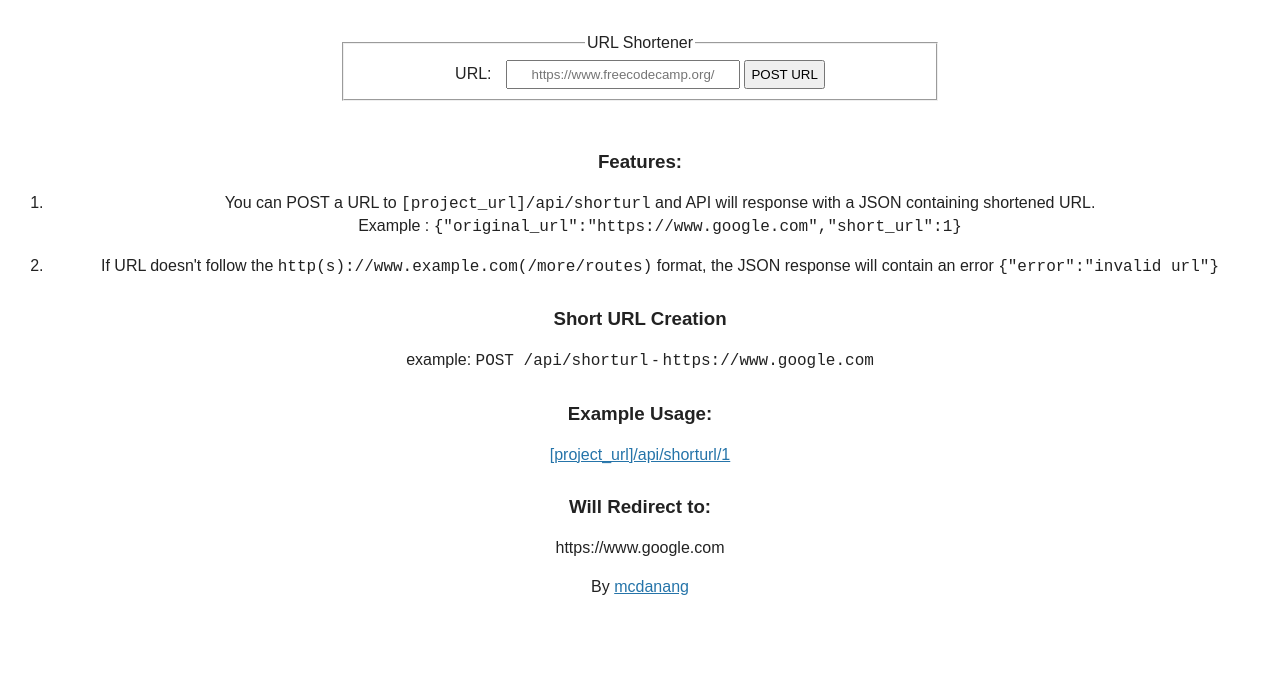
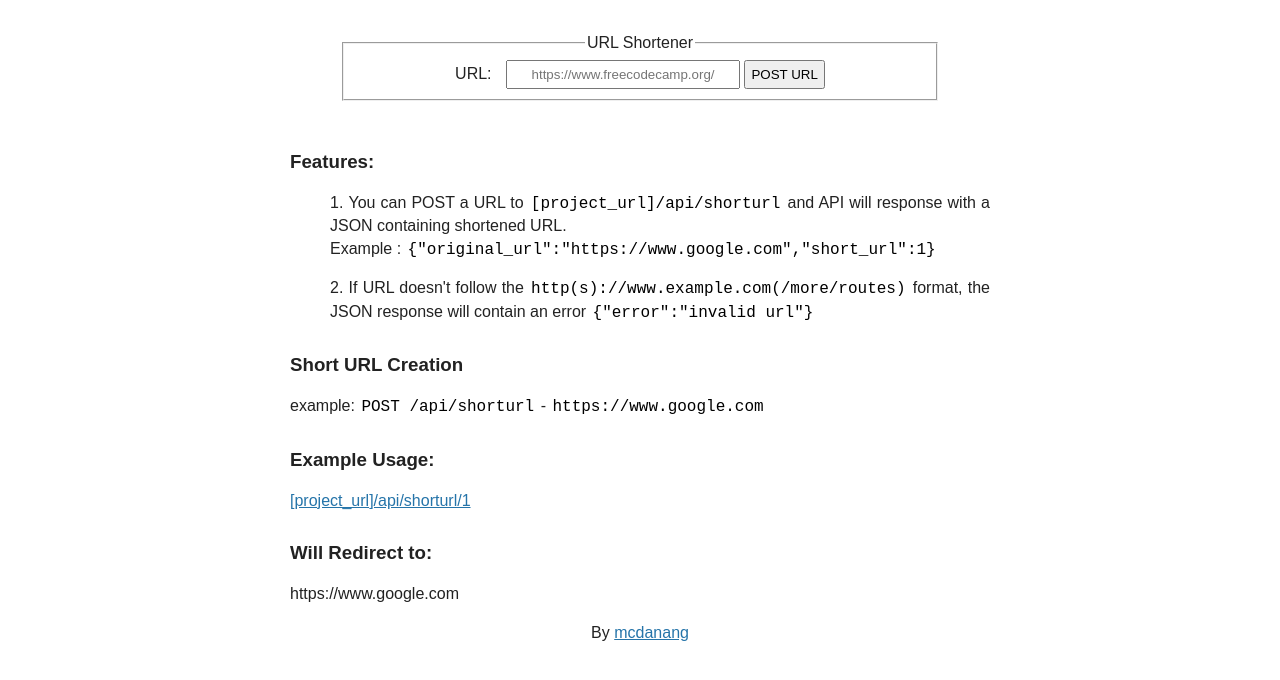
Before and after one commit to mcdanang/URL-Shortener-Microservice, a website: page views/index.html in a window 1280 px wide. Shown: the part 72-752 px from the top of the page. Drawn offline with Linux system fonts and the light colour scheme.

Commit message:
Update style.css

```diff
--- a/public/style.css
+++ b/public/style.css
@@ -44,3 +44,34 @@ input[type='text'] {
   width: 220px;
   text-align: center;
 }
+
+.user-stories {
+  position: relative;
+  text-align: justify;
+  max-width: 700px;
+  margin: 15px auto;
+}
+
+code {
+  font-family: monospace;
+  padding: 2px;
+  color: black;
+  background-color: #fff;
+}
+ol {
+  list-style-position: inside;
+}
+ul {
+  list-style-type: none;
+}
+
+li {
+  margin-bottom: 0.5em;
+}
+.user-stories li {
+  margin-bottom: 1em;
+}
+
+a {
+  color: #2574a9;
+}
```
